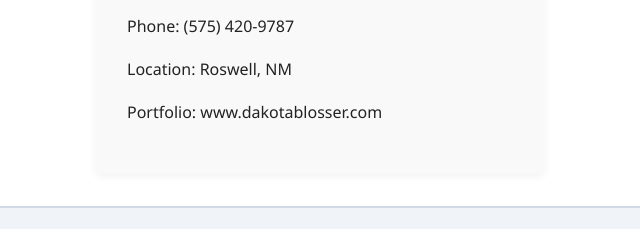
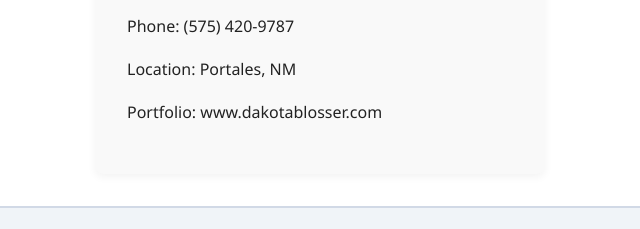
Before and after one commit to meetourheroes/dakotablosser, a plain HTML site: page contact.html in a window 1280 px wide. Shown: the part 507-736 px from the top of the page, 320-960 px from the left. Drawn offline with Linux system fonts and the light colour scheme.

Commit message:
Update contact.html

```diff
--- a/contact.html
+++ b/contact.html
@@ -27,7 +27,7 @@
       <h2>Get in Touch</h2>
       <p>Email: <a href="mailto:dakota@dakotablosser.com">Dakota@dakotablosser.com</a></p>
       <p>Phone: <a href="tel:+15754209787">(575) 420-9787</a></p>
-      <p>Location: Roswell, NM</p>
+      <p>Location: Portales, NM</p>
       <p>Portfolio: <a href="https://www.dakotablosser.com" target="_blank">www.dakotablosser.com</a></p>
     </section>
   </main>
```
